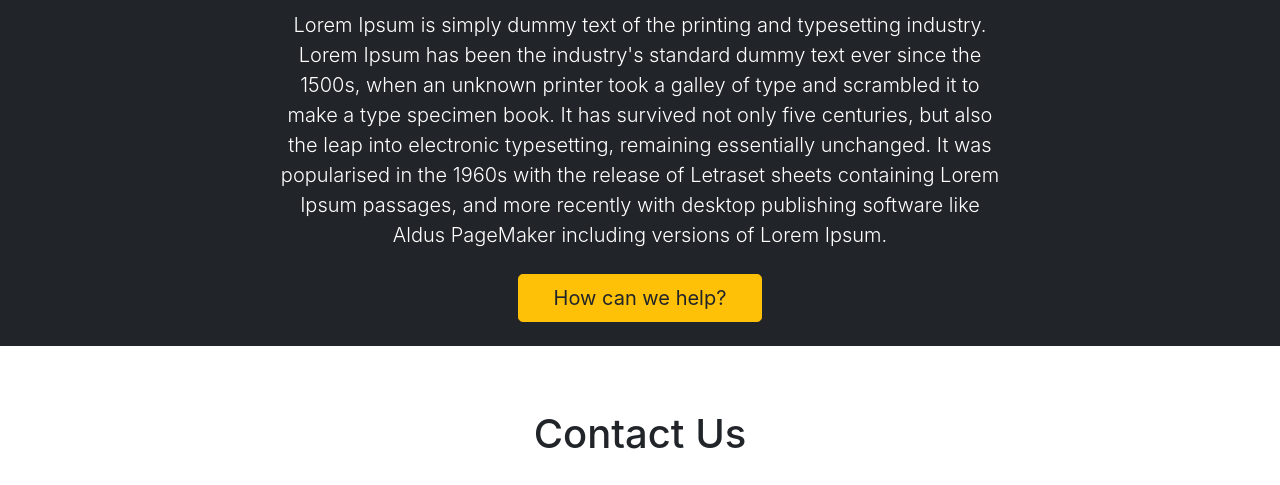
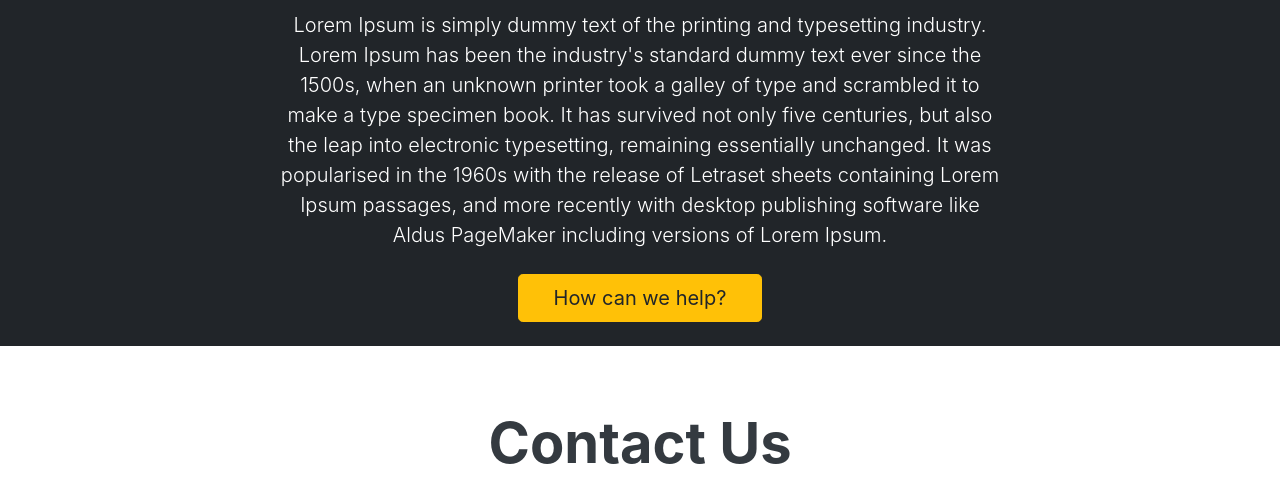
Before and after one commit to Ayush-chhabra/E-Commerce, a Gatsby site: page /contact in a window 1280 px wide. Shown: the part 467-952 px from the top of the page. Built offline with nearby package versions, Linux system fonts and the light colour scheme; Gatsby itself is replaced by a stand-in of ours.

Commit message:
Update Contact.js

```diff
--- a/src/components/Contact/Contact.js
+++ b/src/components/Contact/Contact.js
@@ -4,7 +4,7 @@ import Heading from '../Reuseable/Heading'
 export default function Contact() {
     return (
         <div className="py-3">
-            <Heading title="Contact Us"></Heading>
+            <Heading  className="display-4 text-dark font-weight-bold" title="Contact Us"></Heading>
             <div className="col-10 col-sm-8 mx-auto">
                 <form action ="https://formspree.io/ayushchhabra0744@gmail.com" method="POST">
                     <div className="form-group">
```
